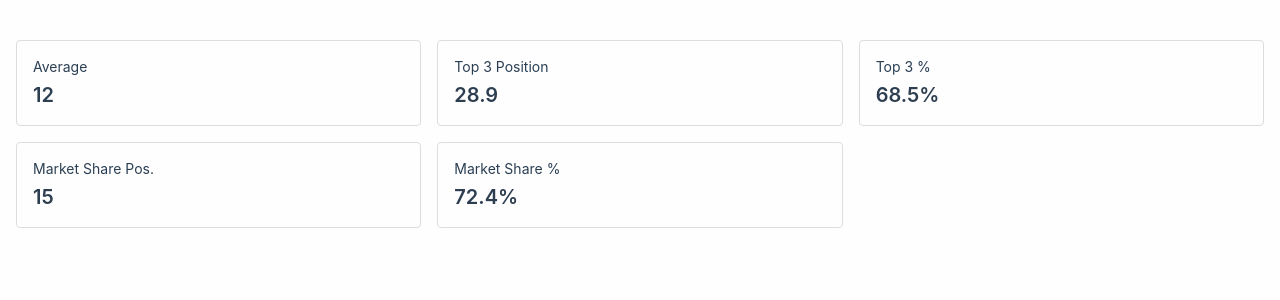
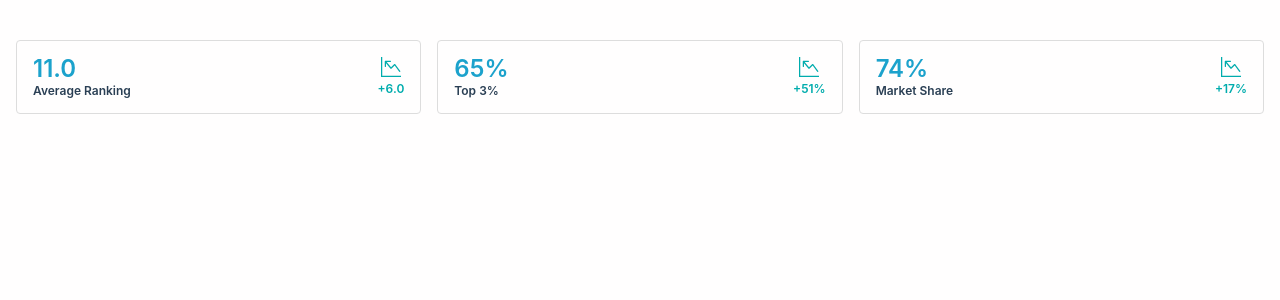
Before and after one commit to nbursa/trends-dash, a Vue app: page / in a window 1280 px wide. Shown: the top 300 px of the page. Built offline with nearby package versions, Linux system fonts and the light colour scheme; the HTML template or start-up script is replaced by a standard one.

Commit message:
feat: init metric card

```diff
--- /dev/null
+++ b/src/components/MetricCard.vue
@@ -0,0 +1,33 @@
+<template>
+  <div class="bg-background p-4 rounded-sm border border-default flex items-center gap-4 w-full">
+    <div class="flex flex-col justify-center gap-1 flex-1">
+      <div class="text-accent text-2xl font-semibold leading-none">{{ value }}</div>
+      <div class="text-text text-xs font-semibold leading-none">{{ label }}</div>
+    </div>
+    <div class="flex flex-col items-center justify-between h-full">
+      <img
+        v-if="isPositive"
+        src="@/assets/icons/chart-up.svg"
+        alt="Chart up icon"
+        class="w-5 h-5"
+      />
+      <img v-else src="@/assets/icons/chart-down.svg" alt="Chart down icon" class="w-5 h-5" />
+      <div :class="['text-xs font-semibold', isPositive ? 'text-success' : 'text-danger']">
+        {{ delta }}
+      </div>
+    </div>
+  </div>
+</template>
+
+<script setup lang="ts">
+import { computed } from 'vue'
+
+const props = defineProps<{
+  label: string
+  value: string | number
+  delta: string
+}>()
+
+const { delta } = props
+const isPositive = computed(() => delta.startsWith('+'))
+</script>
--- a/src/pages/DashboardPage.vue
+++ b/src/pages/DashboardPage.vue
@@ -1,24 +1,58 @@
+<script setup lang="ts">
+import { computed, ref } from 'vue'
+import locations from '@/data/Locations.json'
+import trendsRaw from '@/data/trends.json'
+import type { Trend, TrendMap } from '@/types/trends'
+import MetricCard from '@/components/MetricCard.vue'
+
+const selectedLocation = ref(locations[0]) // Default to the first location
+
+const metrics = computed(() => {
+  const trends: TrendMap = trendsRaw
+  const trend: Trend = trends[String(selectedLocation.value.id)]
+
+  if (!trend) return []
+
+  return [
+    {
+      label: 'Average Ranking',
+      value: trend.current.average.toFixed(1),
+      delta: calcDelta(trend.current.average, trend.previous.average),
+    },
+    {
+      label: 'Top 3%',
+      value: `${trend.current.top_3_percentage.toFixed(0)}%`,
+      delta: calcDelta(trend.current.top_3_percentage, trend.previous.top_3_percentage, true),
+    },
+    {
+      label: 'Market Share',
+      value: `${trend.current.market_share_percentage.toFixed(0)}%`,
+      delta: calcDelta(
+        trend.current.market_share_percentage,
+        trend.previous.market_share_percentage,
+        true,
+      ),
+    },
+  ]
+})
+
+function calcDelta(current: number, previous: number, isPercent = false) {
+  const diff = current - previous
+  const sign = diff >= 0 ? '+' : ''
+  return `${sign}${isPercent ? diff.toFixed(0) : diff.toFixed(1)}${isPercent ? '%' : ''}`
+}
+</script>
+
 <template>
   <div class="space-y-6">
     <div class="grid grid-cols-1 md:grid-cols-3 gap-4">
-      <div
+      <MetricCard
         v-for="metric in metrics"
-        :key="metric.key"
-        class="bg-background p-4 rounded-sm flex flex-col gap-1 border border-default"
-      >
-        <div class="text-sm">{{ metric.label }}</div>
-        <div class="text-xl font-semibold text-heading">{{ metric.value }}</div>
-      </div>
+        :key="metric.label"
+        :label="metric.label"
+        :value="metric.value"
+        :delta="metric.delta"
+      />
     </div>
   </div>
 </template>
-
-<script setup lang="ts">
-const metrics = [
-  { key: 'average', label: 'Average', value: 12 },
-  { key: 'top_3_position', label: 'Top 3 Position', value: 28.9 },
-  { key: 'top_3_percentage', label: 'Top 3 %', value: '68.5%' },
-  { key: 'market_share_position', label: 'Market Share Pos.', value: 15 },
-  { key: 'market_share_percentage', label: 'Market Share %', value: '72.4%' },
-]
-</script>
--- /dev/null
+++ b/src/types/trends.ts
@@ -0,0 +1,19 @@
+export type Trend = {
+  current: {
+    average: number
+    top_3_position: number
+    top_3_percentage: number
+    market_share_position: number
+    market_share_percentage: number
+  }
+  previous: {
+    average: number
+    top_3_position: number
+    top_3_percentage: number
+    market_share_position: number
+    market_share_percentage: number
+    execution_date: string
+  }
+}
+
+export type TrendMap = Record<string, Trend>
```
Also changed, not shown: src/App.vue (+4 -4 lines).
